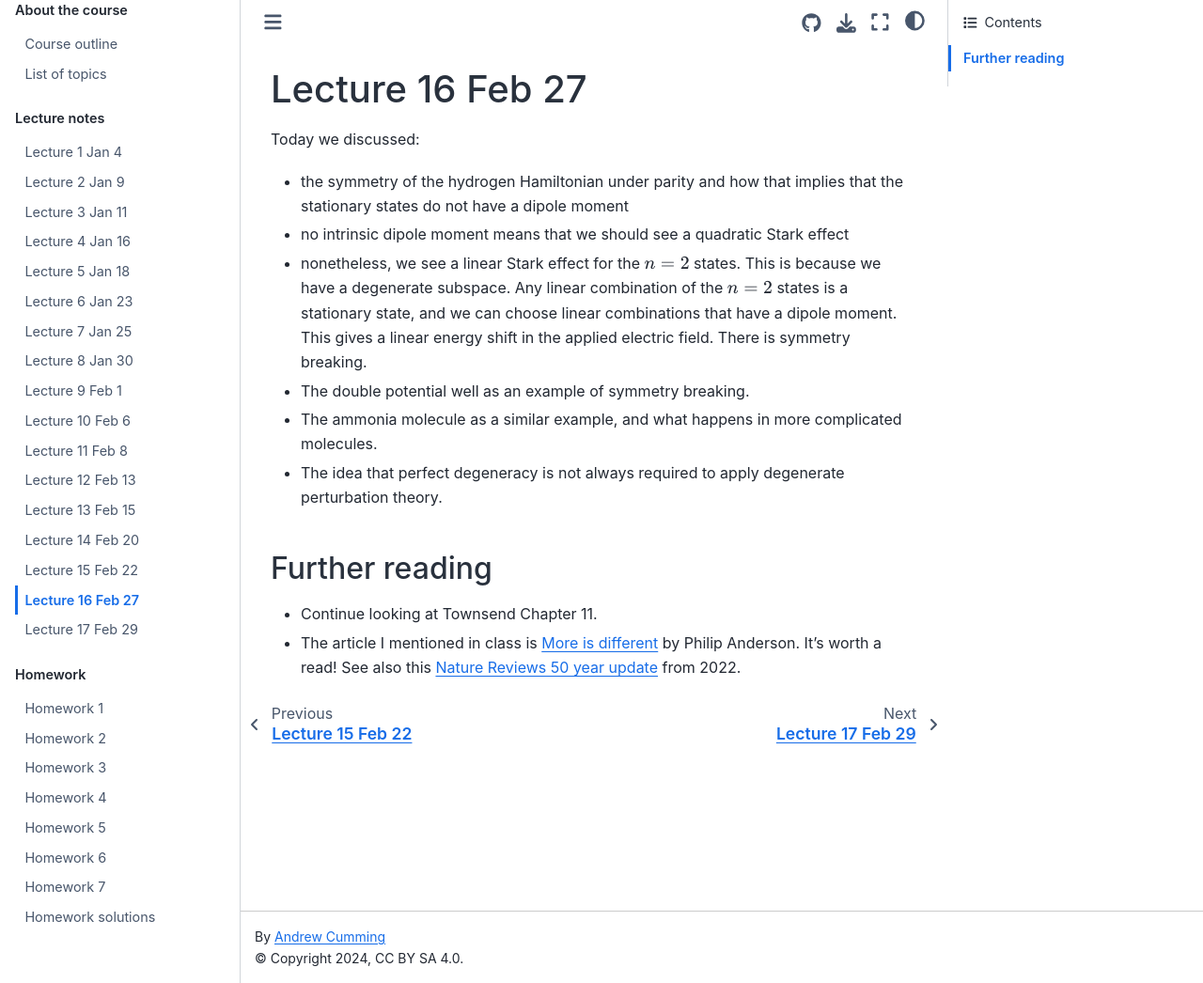
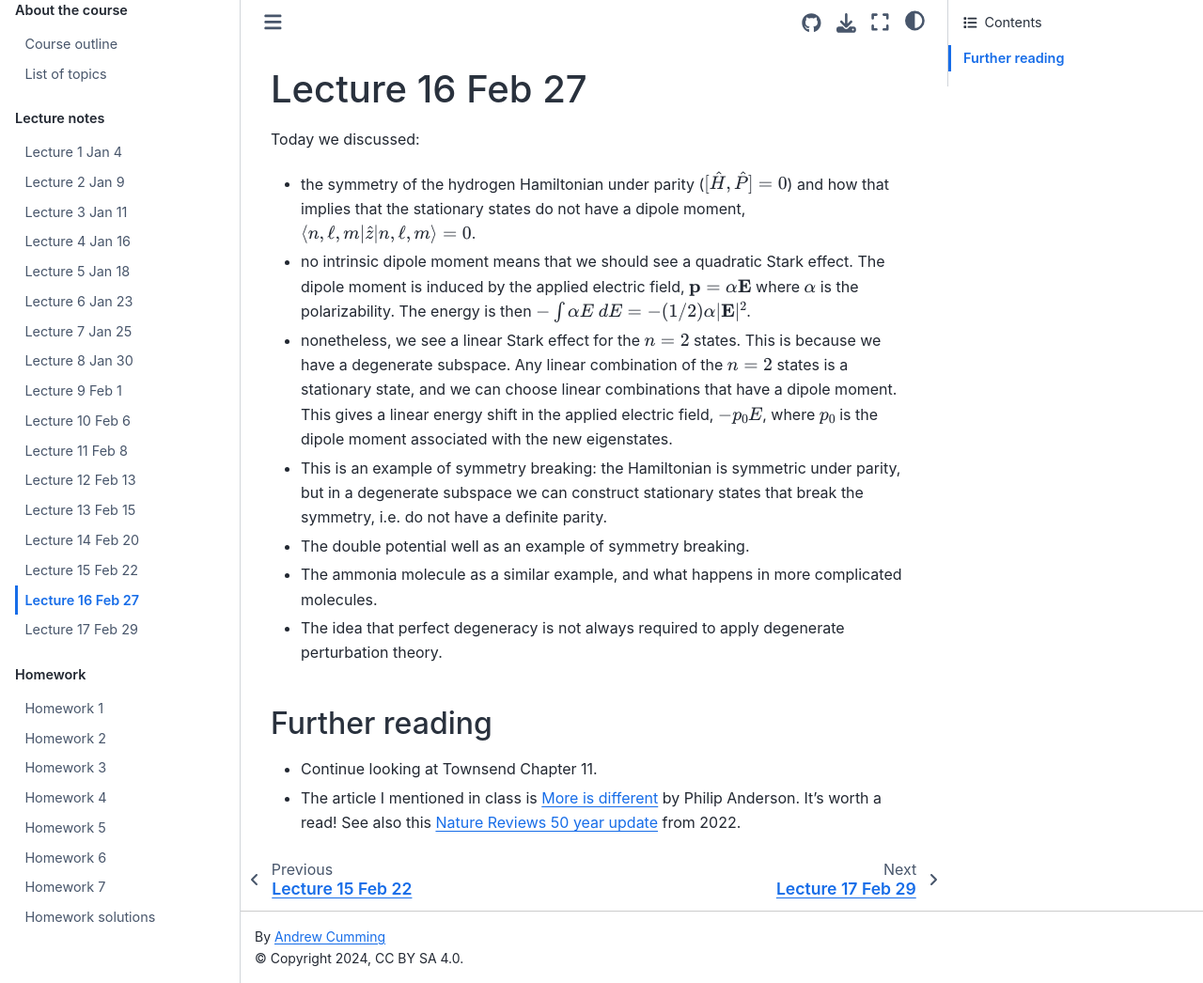
Before and after one commit to andrewcumming/phys457, a Jupyter Book: the page built from lecture16.md, in a window 1280 px wide and 1046 px high. Shown: the whole window at 94% size. Built offline with Jupyter Book 1.0.4 settings and Sphinx 7.4.7 and the Sphinx Book theme 1.1.4, drawn with Linux system fonts in a browser that asks for light colours.

```diff
--- a/lecture16.md
+++ b/lecture16.md
@@ -2,9 +2,10 @@
 
 Today we discussed:
 
-- the symmetry of the hydrogen Hamiltonian under parity and how that implies that the stationary states do not have a dipole moment
-- no intrinsic dipole moment means that we should see a quadratic Stark effect
-- nonetheless, we see a linear Stark effect for the $n=2$ states. This is because we have a degenerate subspace. Any linear combination of the $n=2$ states is a stationary state, and we can choose linear combinations that have a dipole moment. This gives a linear energy shift in the applied electric field. There is symmetry breaking.
+- the symmetry of the hydrogen Hamiltonian under parity ($[\hat{H},\hat{P}]=0$) and how that implies that the stationary states do not have a dipole moment, $\braket{n, \ell, m|\hat{z}|n,\ell, m}=0$.
+- no intrinsic dipole moment means that we should see a quadratic Stark effect. The dipole moment is induced by the applied electric field, $\mathbf{p} = \alpha \mathbf{E}$ where $\alpha$ is the polarizability. The energy is then $-\int \alpha E \ dE = -(1/2)\alpha |\mathbf{E}|^2$.
+- nonetheless, we see a linear Stark effect for the $n=2$ states. This is because we have a degenerate subspace. Any linear combination of the $n=2$ states is a stationary state, and we can choose linear combinations that have a dipole moment. This gives a linear energy shift in the applied electric field, $-p_0 E$, where $p_0$ is the dipole moment associated with the new eigenstates.
+- This is an example of symmetry breaking: the Hamiltonian is symmetric under parity, but in a degenerate subspace we can construct stationary states that break the symmetry, i.e. do not have a definite parity.
 - The double potential well as an example of symmetry breaking.
 - The ammonia molecule as a similar example, and what happens in more complicated molecules.
 - The idea that perfect degeneracy is not always required to apply degenerate perturbation theory.
```
Also changed, not shown: topics.md (+3 -0 lines).
